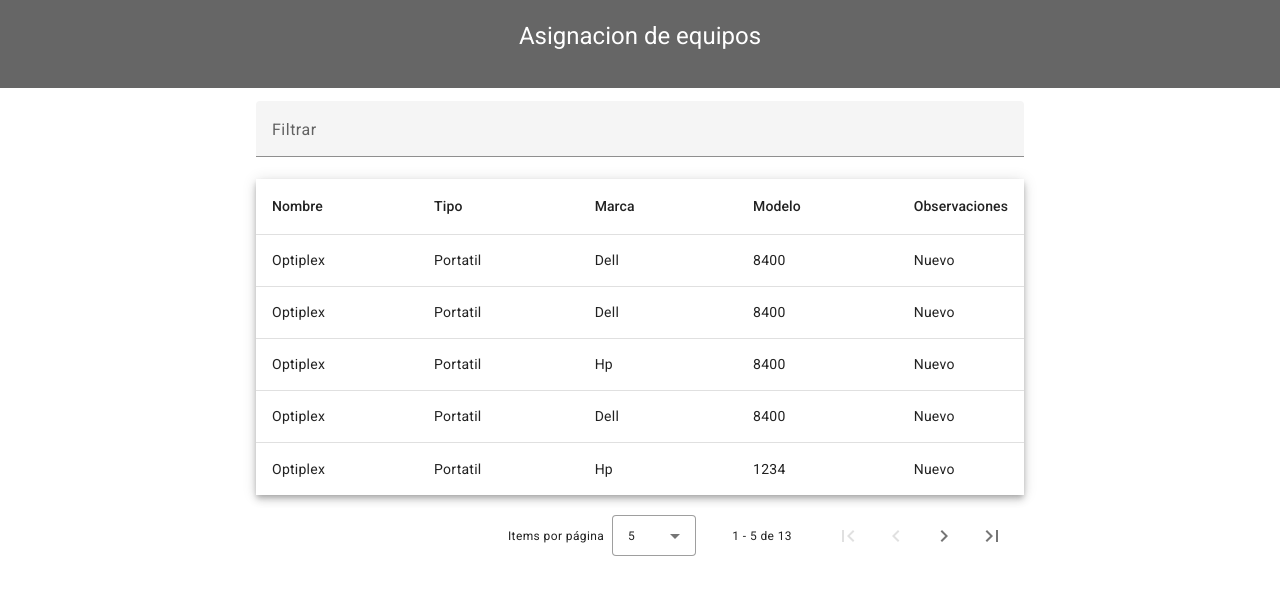
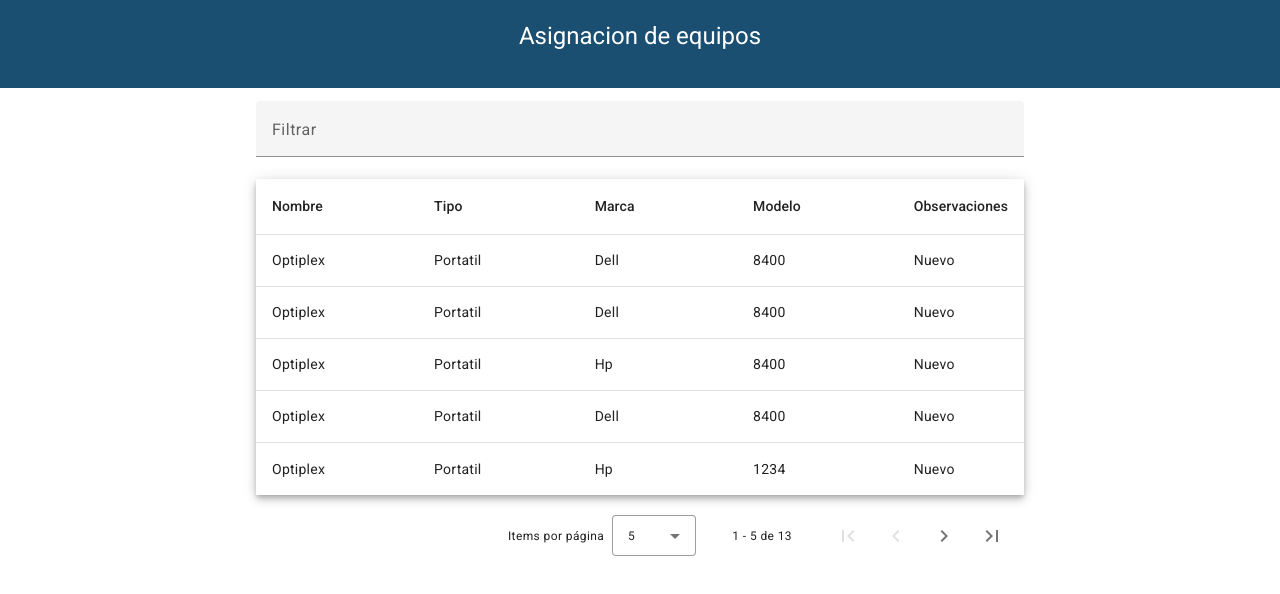
Before and after one commit to jdrosas/SGE, an Angular app in the folder FE-SGE/: page / in a window 1280 px wide. Shown: the top 594 px of the page. Built offline with nearby package versions, Linux system fonts and the light colour scheme.

Commit message:
Cambio color banner

```diff
--- a/FE-SGE/src/app/components/listado-asignaciones/listado-asignaciones.component.css
+++ b/FE-SGE/src/app/components/listado-asignaciones/listado-asignaciones.component.css
@@ -4,7 +4,7 @@ table {
 
   .title {
     padding: 20px;
-    background-color: #666;
+    background-color: #1B4F72;
     text-align: center;
     color: white;
   }
```
